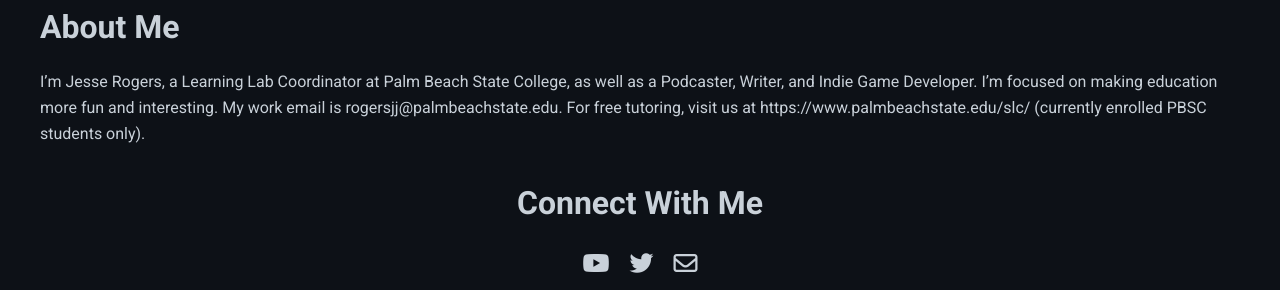
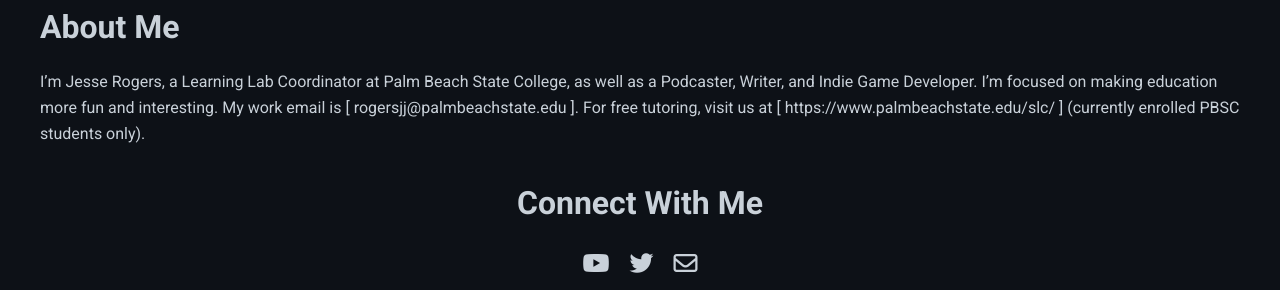
Before and after one commit to RogersMath/projects, a Jekyll site: the page built from index.md, in a window 1280 px wide, cut to the strip 902-1192 px from the top of the page. Built offline with Jekyll 4.4.1, drawn with Linux system fonts in a browser that asks for light colours.

```diff
--- a/index.md
+++ b/index.md
@@ -18,4 +18,4 @@ title: Jesse Rogers' Portfolio
 
 ## About Me
 
-I'm Jesse Rogers, a Learning Lab Coordinator at Palm Beach State College, as well as a Podcaster, Writer, and Indie Game Developer. I'm focused on making education more fun and interesting. My work email is rogersjj@palmbeachstate.edu. For free tutoring, visit us at https://www.palmbeachstate.edu/slc/ (currently enrolled PBSC students only).
+I'm Jesse Rogers, a Learning Lab Coordinator at Palm Beach State College, as well as a Podcaster, Writer, and Indie Game Developer. I'm focused on making education more fun and interesting. My work email is [ rogersjj@palmbeachstate.edu ]. For free tutoring, visit us at [ https://www.palmbeachstate.edu/slc/ ] (currently enrolled PBSC students only).
```
